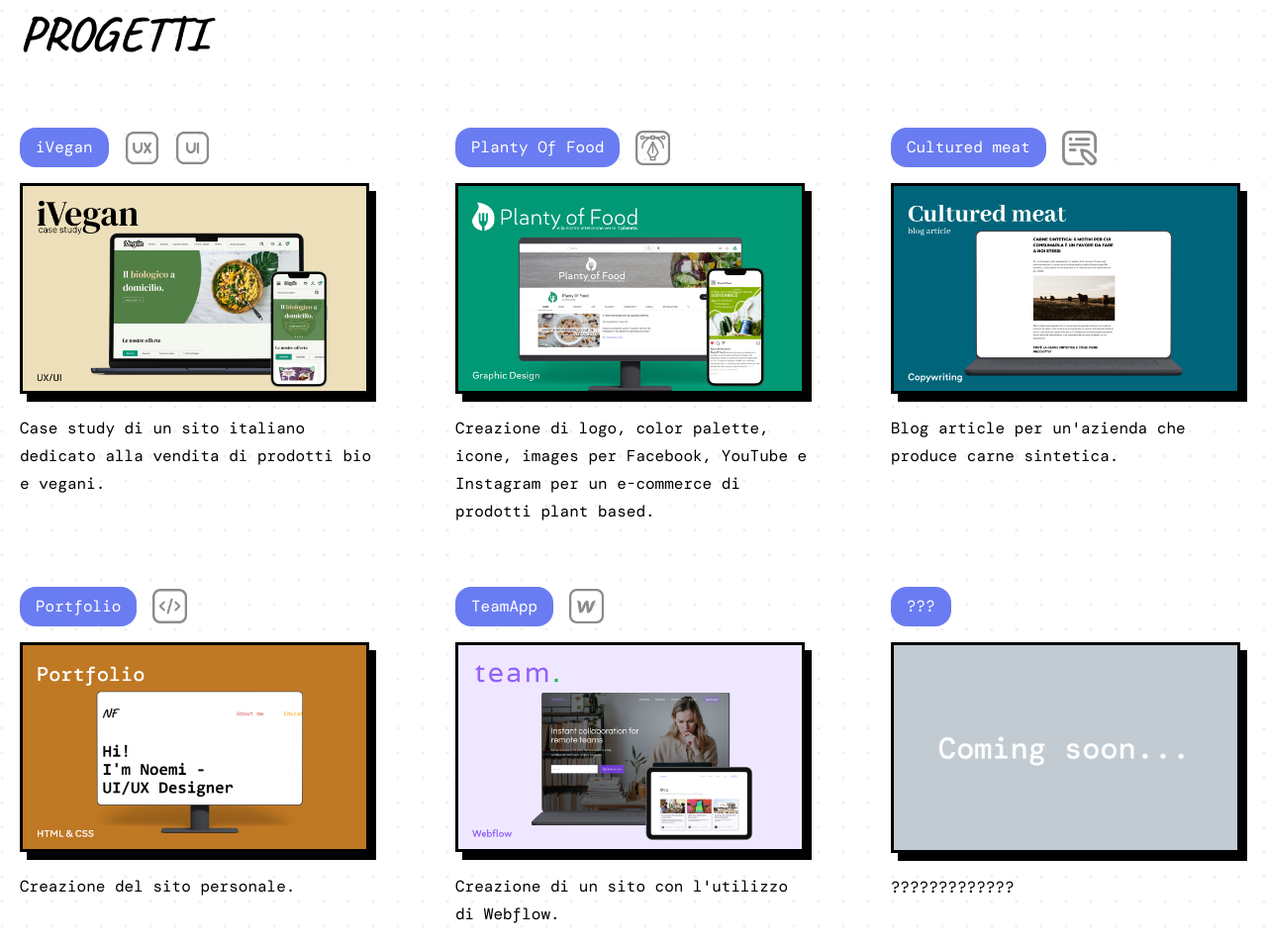
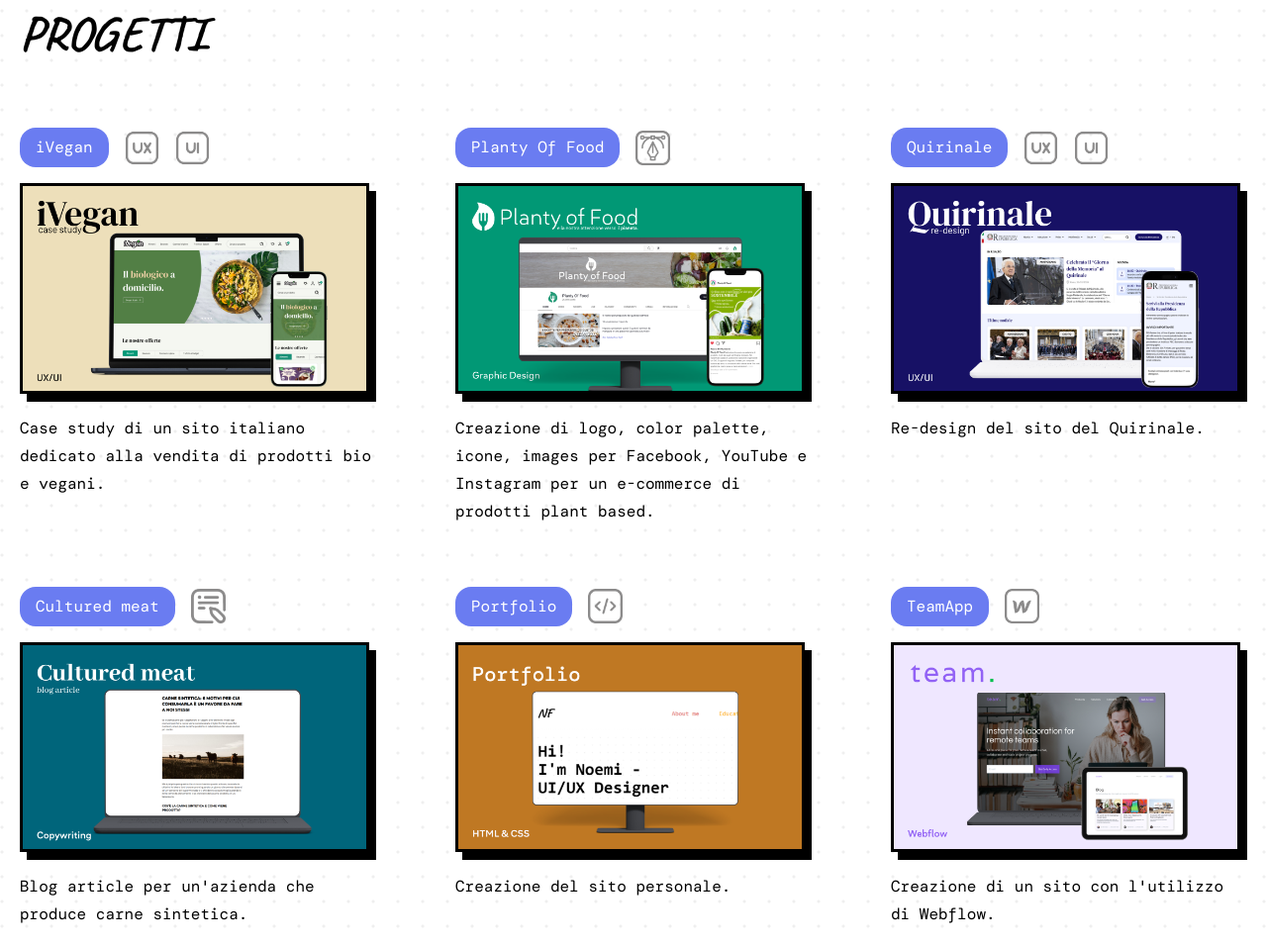
Before and after one commit to noemifarina/noemifarina.github.io, a plain HTML site: page index.html in a window 1280 px wide. Shown: the part 3166-4123 px from the top of the page at 99% size. Drawn offline with nearby package versions, Linux system fonts and the light colour scheme; a web font is replaced by a local one.

Commit message:
add new project, images and files

```diff
--- a/index.html
+++ b/index.html
@@ -354,6 +354,17 @@
             </div>
             <div class="project-card">
               <div class="project-title">
+                <p>Quirinale</p>
+                <img class="icon" src="images/ux-icon.png" alt="user experience icon" />
+                <img class="icon" src="images/ui-icon.png" alt="user interface icon" />
+              </div>
+              <a href="file/Noemi Farina - Redesign Quirinale.pdf" target="_blank">
+                <img class="placeholder" src="images/quirinalemockup.png" alt="mockup picture of Quirinale website" />
+                <p>Re-design del sito del Quirinale.</p>
+              </a>
+            </div>
+            <div class="project-card">
+              <div class="project-title">
                 <p>Cultured meat</p>
                 <img class="icon" src="images/copywriting-icon.png" alt="copywriting icon" />
               </div>
```
Also changed, not shown: images/goodreads.png (added), images/quirinalemockup.png (added), 3 other files.
